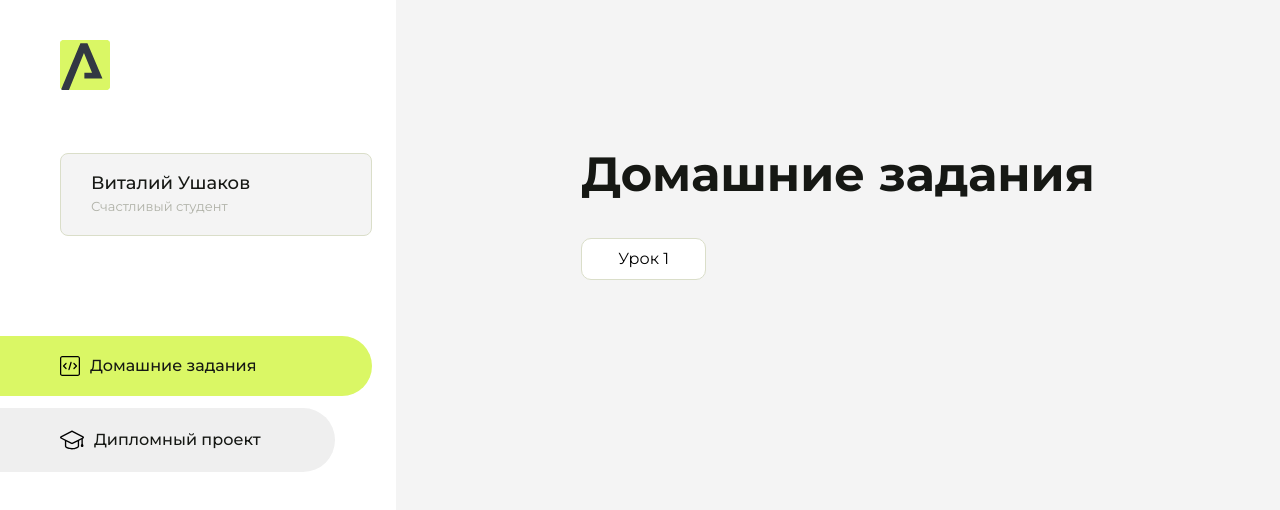
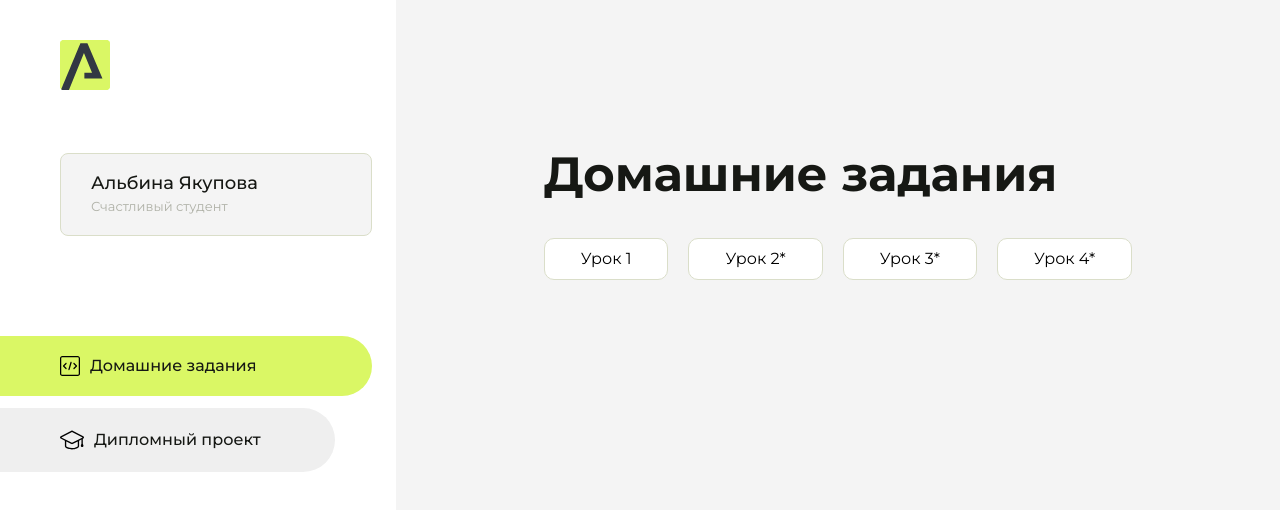
Before and after one commit to vneloman/homework, a plain HTML site: page index.html in a window 1280 px wide. Drawn offline with Linux system fonts and the light colour scheme.

Commit message:
Update index.html

```diff
--- a/index.html
+++ b/index.html
@@ -43,7 +43,7 @@
                 </svg>
             </div>
             <div class="sidebar__user">
-                <div class="sidebar__name">Виталий Ушаков</div>
+                <div class="sidebar__name">Альбина Якупова</div>
                 <div class="sidebar__text">Счастливый студент</div>
             </div>
             <div class="sidebar__tabs">
@@ -95,6 +95,15 @@
                     <li class="content__list-item">
                         <a href="lesson1/index.html">Урок 1</a>
                     </li>
+                    <li class="content__list-item">
+                        <a href="lesson1/index.html">Урок 2*</a>
+                    </li>
+                    <li class="content__list-item">
+                        <a href="lesson1/index.html">Урок 3*</a>
+                    </li>
+                    <li class="content__list-item">
+                        <a href="lesson1/index.html">Урок 4*</a>
+                    </li>
                 </ul>
             </div>
             <div class="content__block hidden" id="diplomBlock">
```
